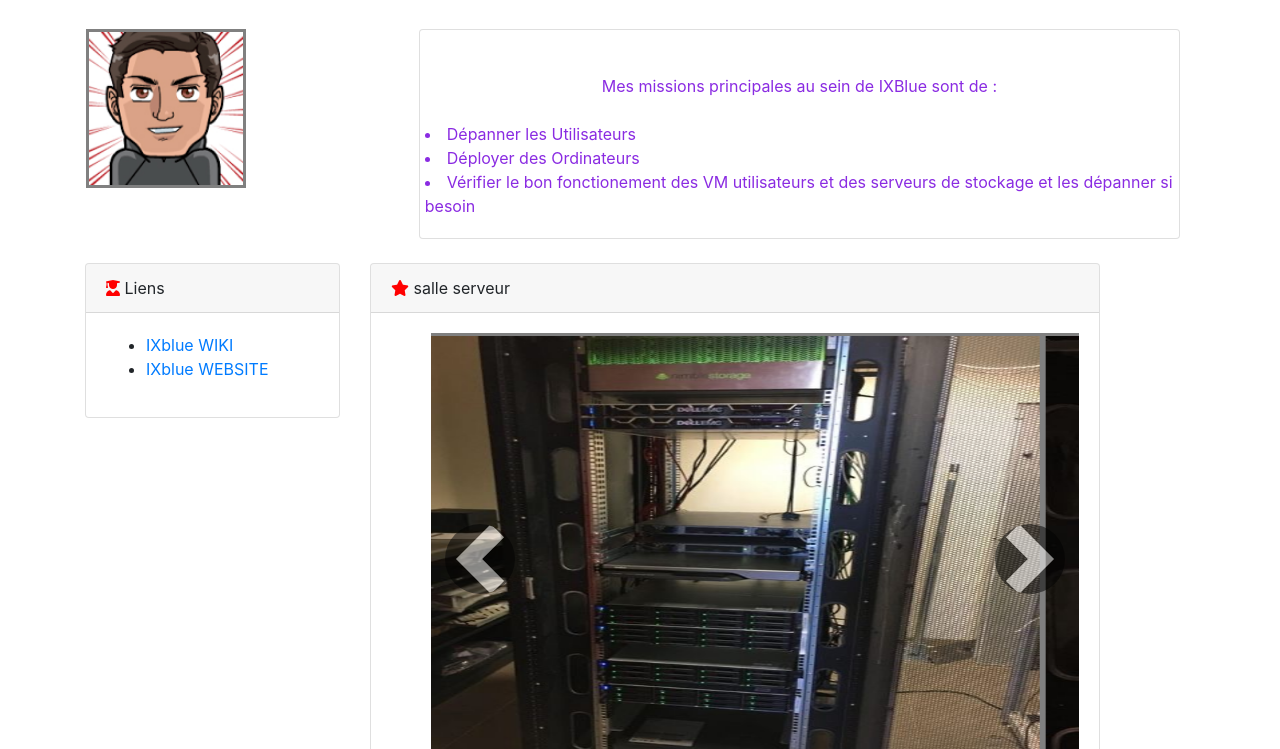
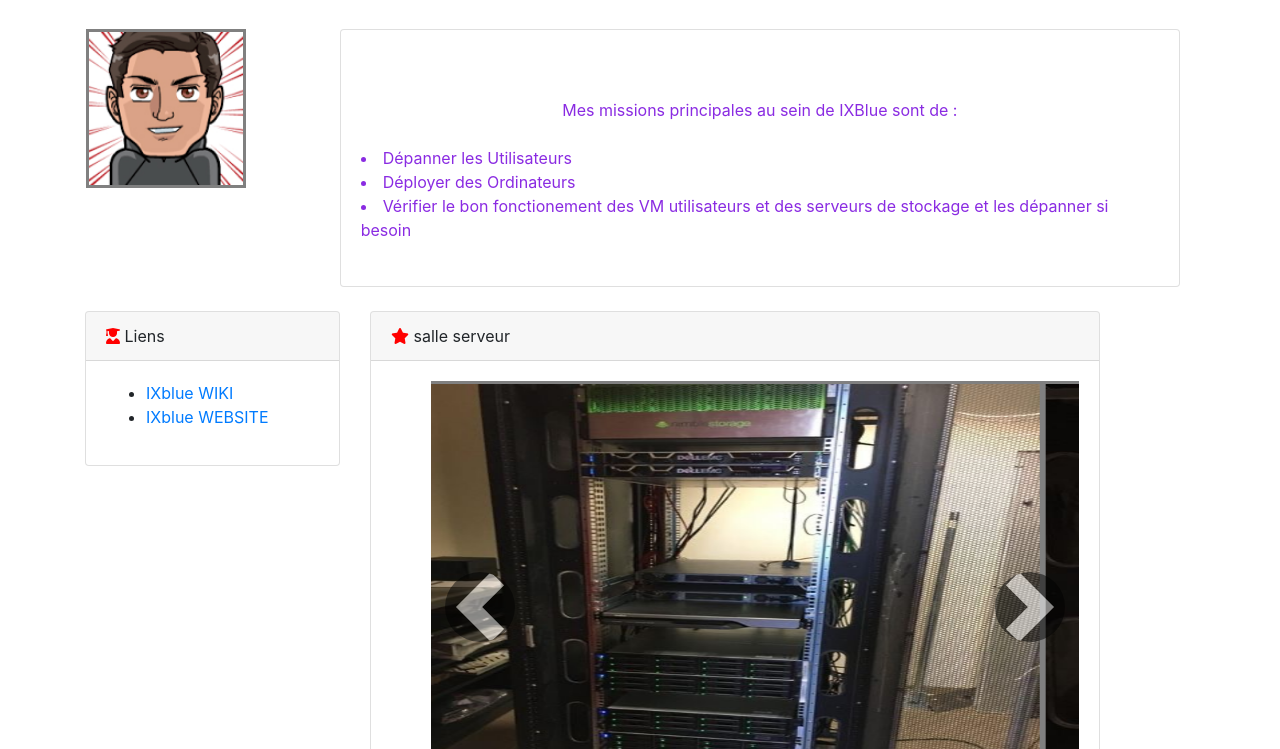
Before and after one commit to enzodj13/EnzoBTS, a website: page Taches.html in a window 1280 px wide. Shown: the part 51-800 px from the top of the page. Drawn offline with nearby package versions, Linux system fonts and the light colour scheme.

Commit message:
réparation des graphiques

```diff
--- a/Taches.html
+++ b/Taches.html
@@ -85,24 +85,25 @@
 <div style="text-align: center">
     <div class="container">
         <div class="row justify-content-md-end">
-            <div class="col-10">
+            <div class="col-11">
                 <div class="card">
                     <div class="card-body">
+                        <br>
                         <br>
                         <FONT color="#8a2be2">Mes missions principales au sein de IXBlue sont de :
                         <br>
                             <br>
-                            <div class="row text-left">
+                            <div class="text-left">
                                 <li>Dépanner les Utilisateurs</li>
                             </div>
-                            <div class="row text-left">
+                            <div class="text-left">
                             <li>Déployer des Ordinateurs</li>
                             </div>
-                            <div class="row text-left">
+                            <div class="text-left">
                                 <li>Vérifier le bon fonctionement des VM utilisateurs et des serveurs de stockage et les dépanner si besoin</li>
                             </div>
                         </FONT>
-
+                        <br>
                     </div>
                 </div>
             </div>
```
Also changed, not shown: CV.html (+1 -1 lines).
